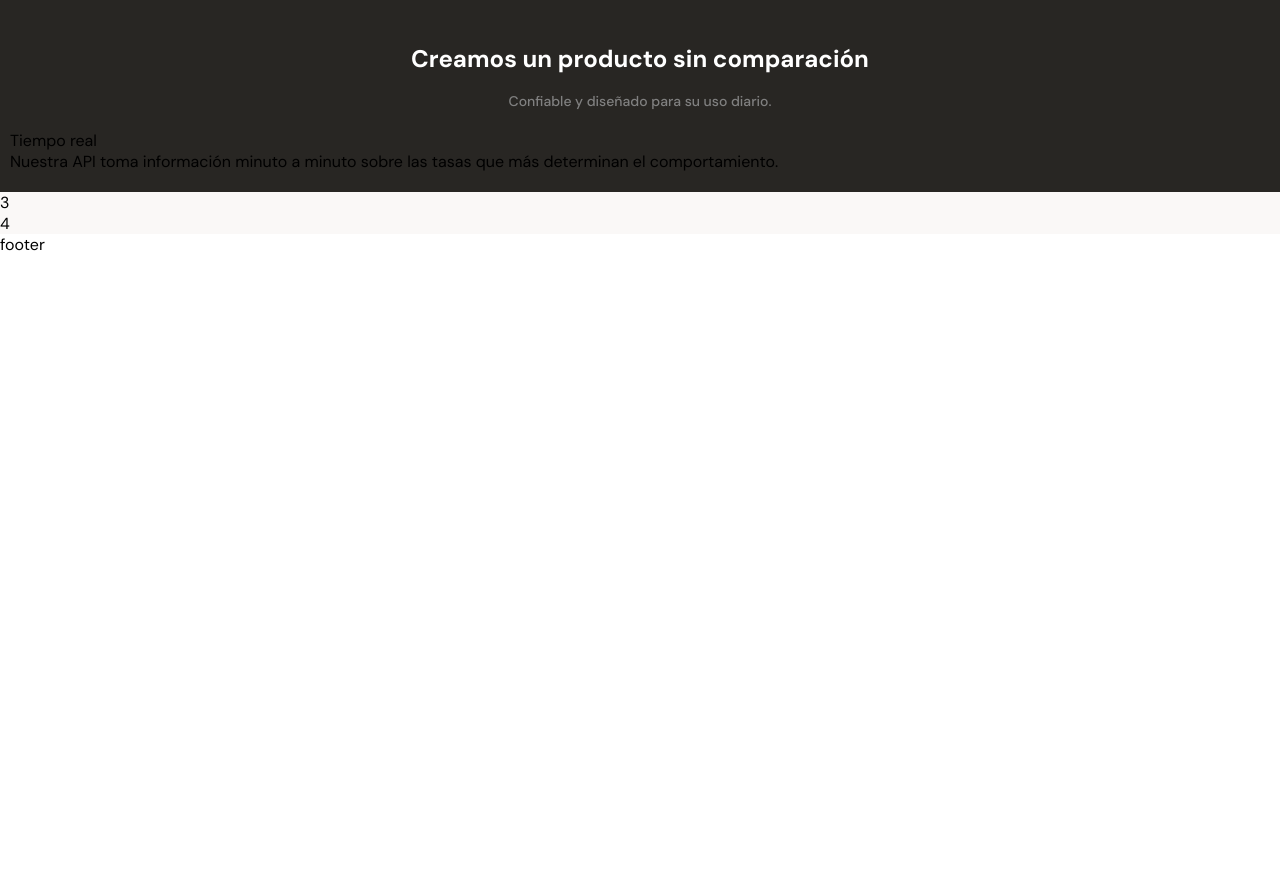
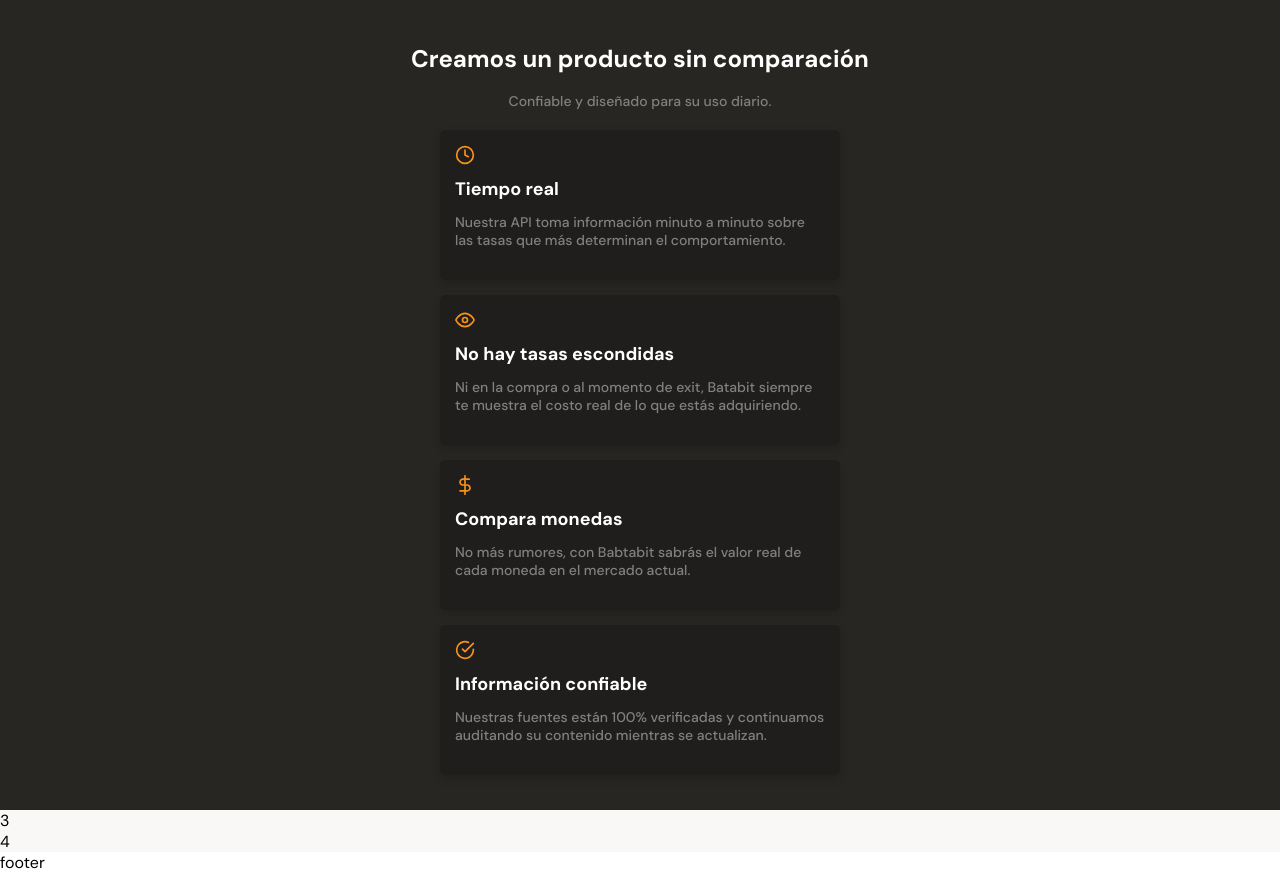
Before and after one commit to magoMercurio/mobile-first, a plain HTML site: page index.html in a window 1280 px wide. Shown: the part 1540-2413 px from the top of the page. Before the commit the page ends 1795 px from the top, so only its background shows below. Drawn offline with Linux system fonts and the light colour scheme.

Commit message:
adding cards

```diff
--- a/index.html
+++ b/index.html
@@ -94,6 +94,22 @@
                     <p class="product-card-title">Tiempo real</p>
                     <p class="product-card-body">Nuestra API toma información minuto a minuto sobre las tasas que más determinan el comportamiento.</p>
                 </article>
+                <article class="product-detail-card">
+                    <span class="eye"></span>
+                    <p class="product-card-title">No hay tasas escondidas</p>
+                    <p class="product-card-body">Ni en la compra o al momento de exit, Batabit siempre te muestra el costo real de lo que estás adquiriendo.</p>
+                </article>
+                <article class="product-detail-card">
+                    <span class="money"></span>
+                    <p class="product-card-title">Compara monedas</p>
+                    <p class="product-card-body">No más rumores, con Babtabit sabrás el valor real de cada moneda en el mercado actual.</p>
+                </article>
+                <article class="product-detail-card">
+                    <span class="check"></span>
+                    <p class="product-card-title">Información confiable</p>
+                    <p class="product-card-body">Nuestras fuentes están 100% verificadas y continuamos auditando su contenido mientras se actualizan.</p>
+                </article>
+
             </section>
         </section>
         <section>3</section>
--- a/style.css
+++ b/style.css
@@ -324,3 +324,75 @@ main {
     line-height: 1.8rem;
     color: #808080;
 }
+
+.product-detail-card {
+    width: 100%;
+    min-width: 288px;
+    max-width: 400px;
+    height: 150px;
+    margin: 15px auto;
+    padding: 15px;
+    background-color: var(--black);
+    border-radius: 5px;
+    box-shadow: 0 4px 8px rgba(0, 0, 0, 0.16);
+}
+
+.product-detail-card .clock {
+    display: inline-block;
+    width: 20px;
+    height: 20px;
+    margin-bottom: 10px;
+    background-image: url('./assets/icons/clock.svg');
+    background-size: cover;
+    background-position: center;
+    background-repeat: no-repeat;
+}
+
+.product-detail-card .eye {
+    display: inline-block;
+    width: 20px;
+    height: 20px;
+    margin-bottom: 10px;
+    background-image: url('./assets/icons/eye.svg');
+    background-size: cover;
+    background-position: center;
+    background-repeat: no-repeat;
+}
+
+.product-detail-card .money {
+    display: inline-block;
+    width: 20px;
+    height: 20px;
+    margin-bottom: 10px;
+    background-image: url('./assets/icons/dollar-sign.svg');
+    background-size: cover;
+    background-position: center;
+    background-repeat: no-repeat;
+}
+
+.product-detail-card .check {
+    display: inline-block;
+    width: 20px;
+    height: 20px;
+    margin-bottom: 10px;
+    background-image: url('./assets/icons/check-circle.svg');
+    background-size: cover;
+    background-position: center;
+    background-repeat: no-repeat;
+}
+
+.product-card-title {
+    margin-bottom: 15px;
+    font-size: 1.8rem;
+    font-weight: bold;
+    line-height: 1.8rem;
+    color: var(--just-white);
+}
+
+.product-card-body {
+    font-size: 1.4rem;
+    font-weight: 500;
+    line-height: 1.8rem;
+    color: #808080;
+}
+}
```
